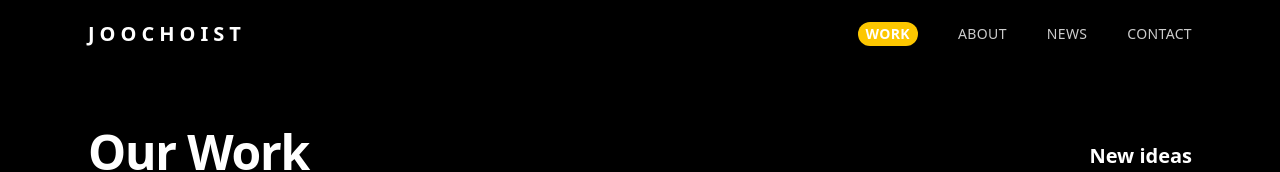
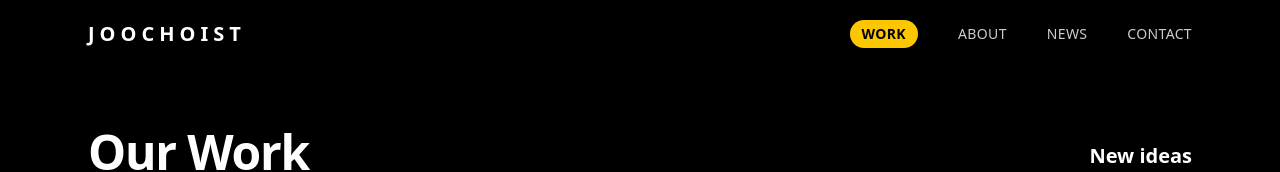
Before and after one commit to wnsgh1a/junhojin, a Next.js app: page /portfolio in a window 1280 px wide. Shown: the top 172 px of the page. Built offline with nearby package versions, Linux system fonts and the light colour scheme.

Commit message:
헤더 네비게이션 호버

```diff
--- a/components/Header.tsx
+++ b/components/Header.tsx
@@ -31,11 +31,12 @@ export default function Header() {
                 key={item.path}
                 href={item.path}
                 className={`
-                  text-sm tracking-wide transition
+                  text-sm tracking-wide transition-all duration-200
+
                   ${
                     active
-                      ? "text-white bg-yellow-400 px-2 py-0.5 rounded-full font-semibold"
-                      : "text-white/80 hover:text-white"
+                      ? "text-black bg-yellow-400 px-3 py-1 rounded-full font-semibold"
+                      : "text-white/80 hover:text-white hover:-translate-y-[2px] hover:opacity-80"
                   }
                 `}
               >
```
